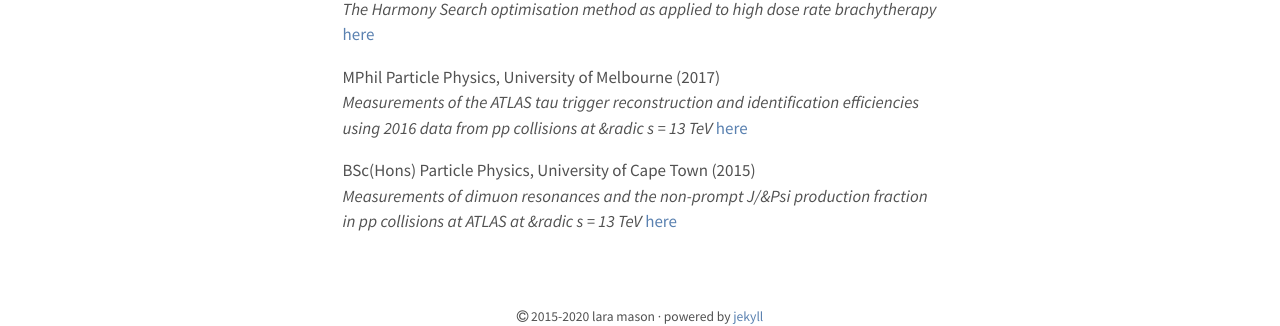
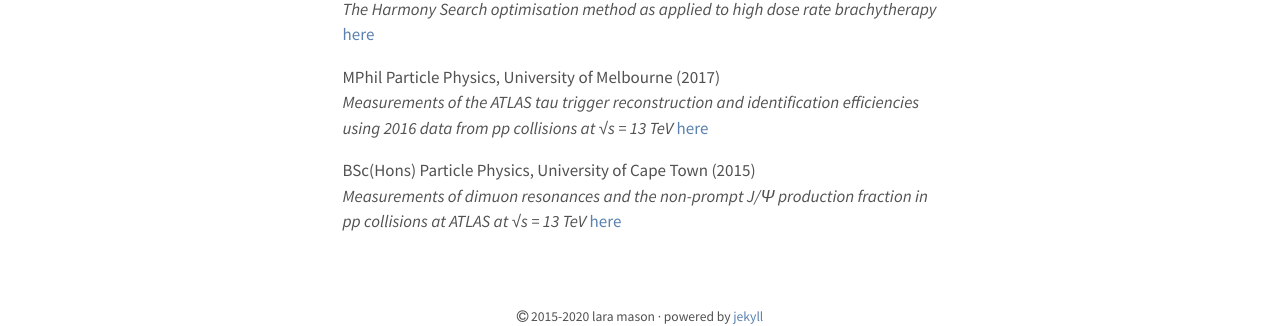
Before and after one commit to lhmason/lhmason.github.io, a Jekyll site: the page built from research.md, in a window 1280 px wide. Shown: the part 394-720 px from the top of the page. Built offline with Jekyll 4.4.1, drawn with Linux system fonts in a browser that asks for light colours.

Commit message:
Update research.md

```diff
--- a/research.md
+++ b/research.md
@@ -23,12 +23,12 @@ See my published work <a href="https://orcid.org/0000-0001-9815-5411/print"> her
  MPhil Particle Physics, University of Melbourne (2017) <br>
  <i>  Measurements of the ATLAS tau trigger
 reconstruction and identification efficiencies using
-2016 data from pp collisions at &radic s = 13 TeV </i> <a href="{{ site.baseurl }}/MPhil-compressed.pdf">here</a>
+2016 data from pp collisions at √s = 13 TeV </i> <a href="{{ site.baseurl }}/MPhil-compressed.pdf">here</a>
  </p>
   <p>
  BSc(Hons) Particle Physics, University of Cape Town (2015) <br>
    <i> Measurements of dimuon resonances and
-the non-prompt J/&Psi production fraction in
-    pp collisions at ATLAS at &radic s = 13 TeV </i> <a href="{{ site.baseurl }}/BScHons.pdf">here</a>
+the non-prompt J/Ψ production fraction in
+    pp collisions at ATLAS at √s = 13 TeV </i> <a href="{{ site.baseurl }}/BScHons.pdf">here</a>
  </p>
 </div>
```
